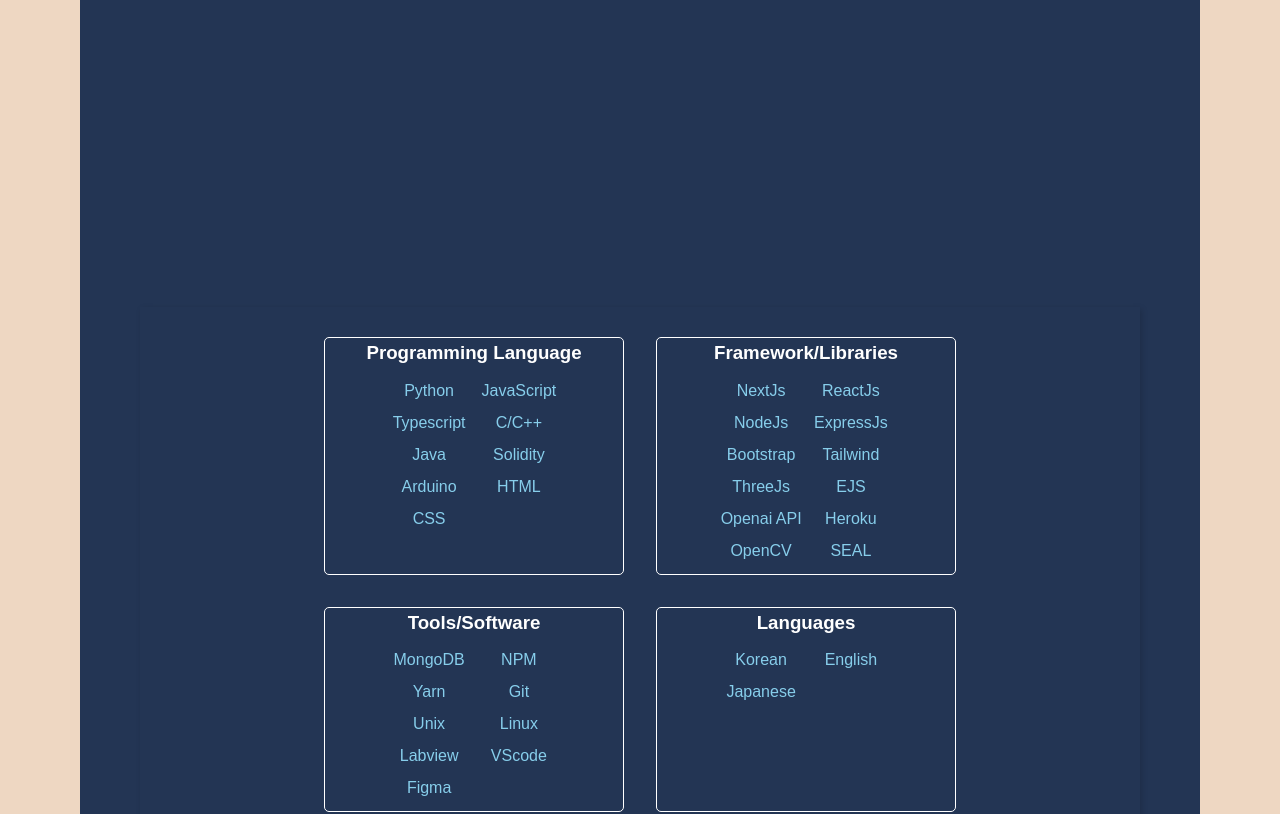
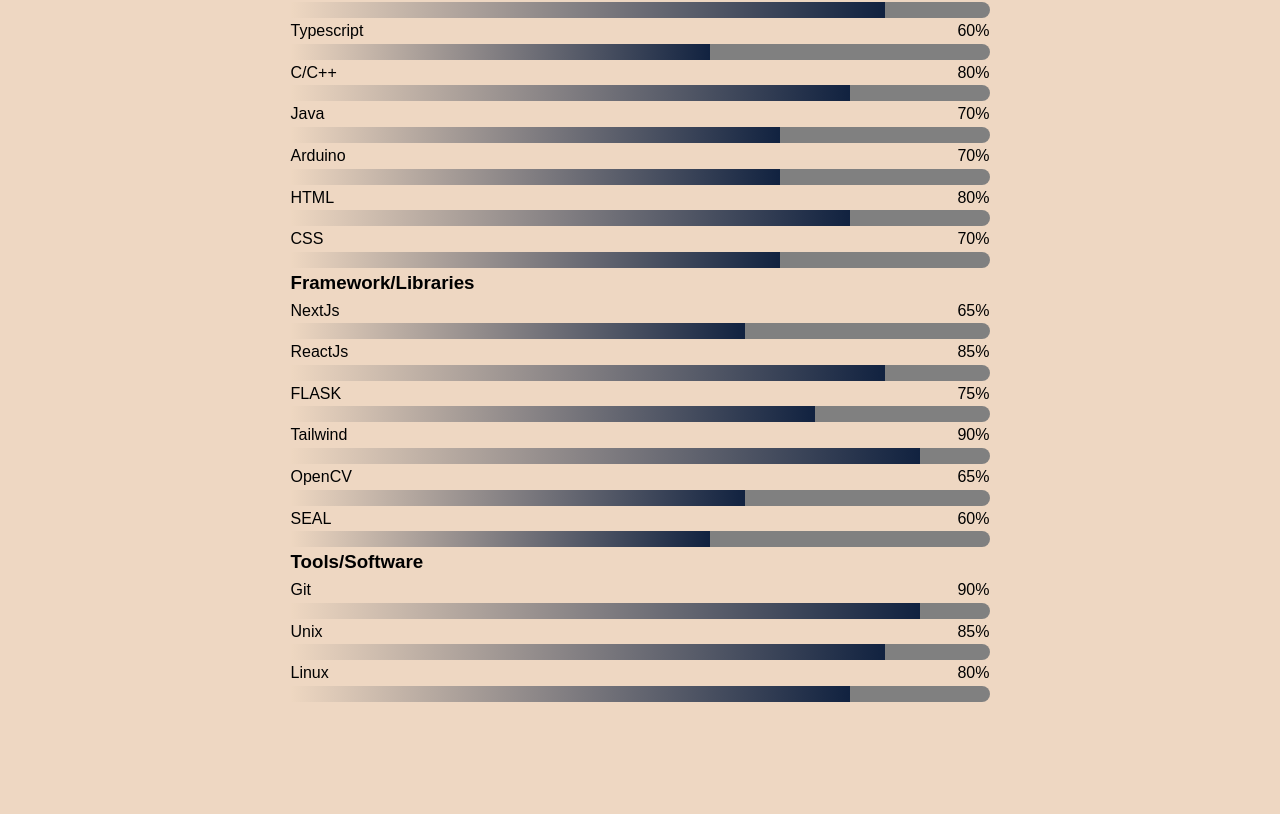
Before and after one commit to poul0315/NextJs-Portfolio, a Next.js app: page / in a window 1280 px wide. Shown: the part 1095-1909 px from the top of the page. Built offline with nearby package versions, Linux system fonts and the light colour scheme.

Commit message:
modified skill set area

```diff
--- a/src/scss/sections/_about.scss
+++ b/src/scss/sections/_about.scss
@@ -1,76 +1,47 @@
-.about {
-    padding-top: 5rem;
-    max-width: 1000px;
-    margin: 22rem auto;
-    box-shadow: 2px 2px 6px rgba(0, 0, 0, 0.15);
-    .grid-skill {
-        display: grid;
-        grid-template-columns: 30% 30%;
-        gap: 2rem;
-        justify-content: center;
-        // background-color: yellow;
-        .skill-item {
-            display: flex;
-            flex-direction: column;
-            color: white;
-            background-color: transparent;
-            border: 1px solid white;
-            border-radius: 5px;
-            text-align: center;
-            transition: all 400ms ease;
-            &-details {
-                display: grid;
-                grid-template-columns: 30% 30%;
-                gap: 0.4rem;
-                list-style-type: none;
-                justify-content: center;
-                color: skyblue;
-                padding: 10px;
-            }
-        }
-    }
+// .about {
+//     background-color: #223454;
+// }
 
-    .skill-program-lang:hover {
-        color: black;
-        background-color: skyblue;
-        border: 1px solid ;
-        .skill-item-details {
-            color: black;
-        }
-    }
-    .skill-tech-tool:hover {
-        color: black;
-        background-color: skyblue;
-        border: 1px solid ;
-        .skill-item-details {
-            color: black;
-        }
-    }
-    .skill-lang:hover {
-        color: black;
-        background-color: skyblue;
-        border: 1px solid ;
-        .skill-item-details {
-            color: black;
-        }
-    }
+.skills {
+    display: grid;
+    grid-gap: 5px;
+    grid-template-columns: repeat(2, 1fr);
+    grid-template-rows: repeat(2, 70px);
+    margin: 20px;
 }
 
-
-/* MEDIA QUERIES (TABLE DEVICES) */
-@media screen and (max-width: 1024px) {
-    .about {
-        max-width: 70%;
-        .grid-skill {
-            grid-template-columns: 1fr;
-            gap: 2rem;
-        }
-    }
+.skl {
+    margin-left: 20px;
+    color: yellow;
 }
 
-/* For Mobile Device */
-@media screen and (max-width: 600px) {
-    .about {
-        max-width: 90%;
-    }
+.sklLine {
+    position: relative;
+    bottom: 8px;
+    visibility: hidden;
+    padding-left: 6px;
+    color: greenyellow;
 }
+
+.progWidth {
+    padding: 0 20px;
+}
+
+.skillDiv {
+    border-radius: 1rem;
+    height: 1rem;
+    width: 100%;
+    background-color: gray;
+}
+
+.skillBar {
+    display: block;
+    height: 1rem;
+    background: linear-gradient(to right, #EED7C1, #112240);
+}
+
+.skill-header {
+    display: flex;
+    justify-content: space-between;
+    align-items: center;
+}
--- a/src/scss/sections/_index.scss
+++ b/src/scss/sections/_index.scss
@@ -15,8 +15,8 @@
     // align-items: center;
     &-skill {
         padding: 0.5px;
-        // height: 2000px;
-        background-color: var(--lightest-navy);
+        max-width: 700px;
+        margin: auto;
     }
     &-project {
         padding: 0.5px;
--- a/src/sections/About.tsx
+++ b/src/sections/About.tsx
@@ -1,21 +1,58 @@
-import React from "react";
-import Image from "next/image";
-import { motion } from "framer-motion";
+import React from 'react';
+import { motion } from 'framer-motion';
 
-const skillTitle = [
+interface SkillProps {
+  name: string;
+  percentage: number;
+  animationName: string;
+}
+
+const skillsData = [
     {
-        skillCategory: "Programming Language",
+      category: "Programming Language",
+      details: [
+        { name: "Python", percentage: 90 }, // Example percentage, adjust accordingly
+        { name: "JavaScript", percentage: 85 },
+        { name: "Typescript", percentage: 60 },
+        { name: "C/C++", percentage: 80 },
+        { name: "Java", percentage: 70 },
+        { name: "Arduino", percentage: 70 }, // Example percentage, adjust accordingly
+        { name: "HTML", percentage: 80 },
+        { name: "CSS", percentage: 70 }
+      ],
     },
     {
-        skillCategory: "Framework/Libraries",
+      category: "Framework/Libraries",
+      details: [
+        { name: "NextJs", percentage: 65 },
+        { name: "ReactJs", percentage: 85 },
+        { name: "FLASK", percentage: 75 },
+        { name: "Tailwind", percentage: 90 }, // Example percentage, adjust accordingly
+        { name: "OpenCV", percentage: 65 }, // Example percentage, adjust accordingly
+        { name: "SEAL", percentage: 60 } // Example percentage, adjust accordingly
+      ],
     },
     {
-        skillCategory: "Tools/Software",
+      category: "Tools/Software",
+      details: [
+        { name: "Git", percentage: 90 },
+        { name: "Unix", percentage: 85 }, // Example percentage, adjust accordingly
+        { name: "Linux", percentage: 80 },
+      ],
     },
-    {
-        skillCategory: "Language",
-    }
-]
+];
+
+const Skill: React.FC<SkillProps> = ({ name, percentage }) => (
+    <div>
+        <div className="skill-header">
+            <p className="skill-name">{name}</p>
+            <p className="skill-percentage">{percentage}%</p>
+        </div>
+        <div className="skillDiv">
+            <span className="skillBar" style={{ width: `${percentage}%` }}></span>
+        </div>
+    </div>
+);
 
 function About() {
   return (
@@ -23,70 +60,31 @@
       <motion.div
         className="grid-skill"
         initial="hidden"
-                whileInView="visible"
-                viewport={{ once: true }}
+        animate="visible"
         transition={{ duration: 0.9 }}
         variants={{
           visible: { opacity: 1, y: -50 },
           hidden: { opacity: 0, y: 0 },
         }}
       >
-                <div className="skill-item skill-program-lang">
-                    <h3>Programming Language</h3>
-                    <ul className="skill-item-details">
-                        <li>Python</li>
-                        <li>JavaScript</li>
-                        <li>Typescript</li>
-                        <li>C/C++</li>
-                        <li>Java</li>
-                        <li>Solidity</li>
-                        <li>Arduino</li>
-                        <li>HTML</li>
-                        <li>CSS</li>
-                    </ul>
+        {skillsData.map((skillSection) => (
+          <div key={skillSection.category} className={`skill-item skill-${skillSection.category.toLowerCase().replace(/\s+/g, '-')}`}>
+            <h3>{skillSection.category}</h3>
+            <div>
+              {skillSection.details.map((skill) => (
+                <Skill
+                  key={skill.name}
+                  name={skill.name}
+                  percentage={skill.percentage}
+                  animationName={`${skill.name.toLowerCase().replace(/\s+/g, '')}Bar`}
+                />
+              ))}
             </div>
-                <div className="skill-item skill-tech-tool">
-                    <h3>Framework/Libraries</h3>
-                    <ul className="skill-item-details">
-                        <li>NextJs</li>
-                        <li>ReactJs</li>
-                        <li>NodeJs</li>
-                        <li>ExpressJs</li>
-                        <li>Bootstrap</li>
-                        <li>Tailwind</li>
-                        <li>ThreeJs</li>
-                        <li>EJS</li>
-                        <li>Openai API</li>
-                        <li>Heroku</li>
-                        <li>OpenCV</li>
-                        <li>SEAL</li>
-                    </ul>
           </div>
-                <div className="skill-item skill-soft-tool">
-                    <h3>Tools/Software</h3>
-                    <ul className="skill-item-details">
-                        <li>MongoDB</li>
-                        <li>NPM</li>
-                        <li>Yarn</li>
-                        <li>Git</li>
-                        <li>Unix</li>
-                        <li>Linux</li>
-                        <li>Labview</li>
-                        <li>VScode</li>
-                        <li>Figma</li>
-                    </ul>
-                </div>
-                <div className="skill-item skill-lang">
-                    <h3>Languages</h3>
-                    <ul className="skill-item-details">
-                        <li>Korean</li>
-                        <li>English</li>
-                        <li>Japanese</li>
-                    </ul>
-                </div>
+        ))}
       </motion.div>
     </div>
-    )
+  );
 }
 
 export default About;
```
Lines whose indentation alone changed are shown as unchanged.
